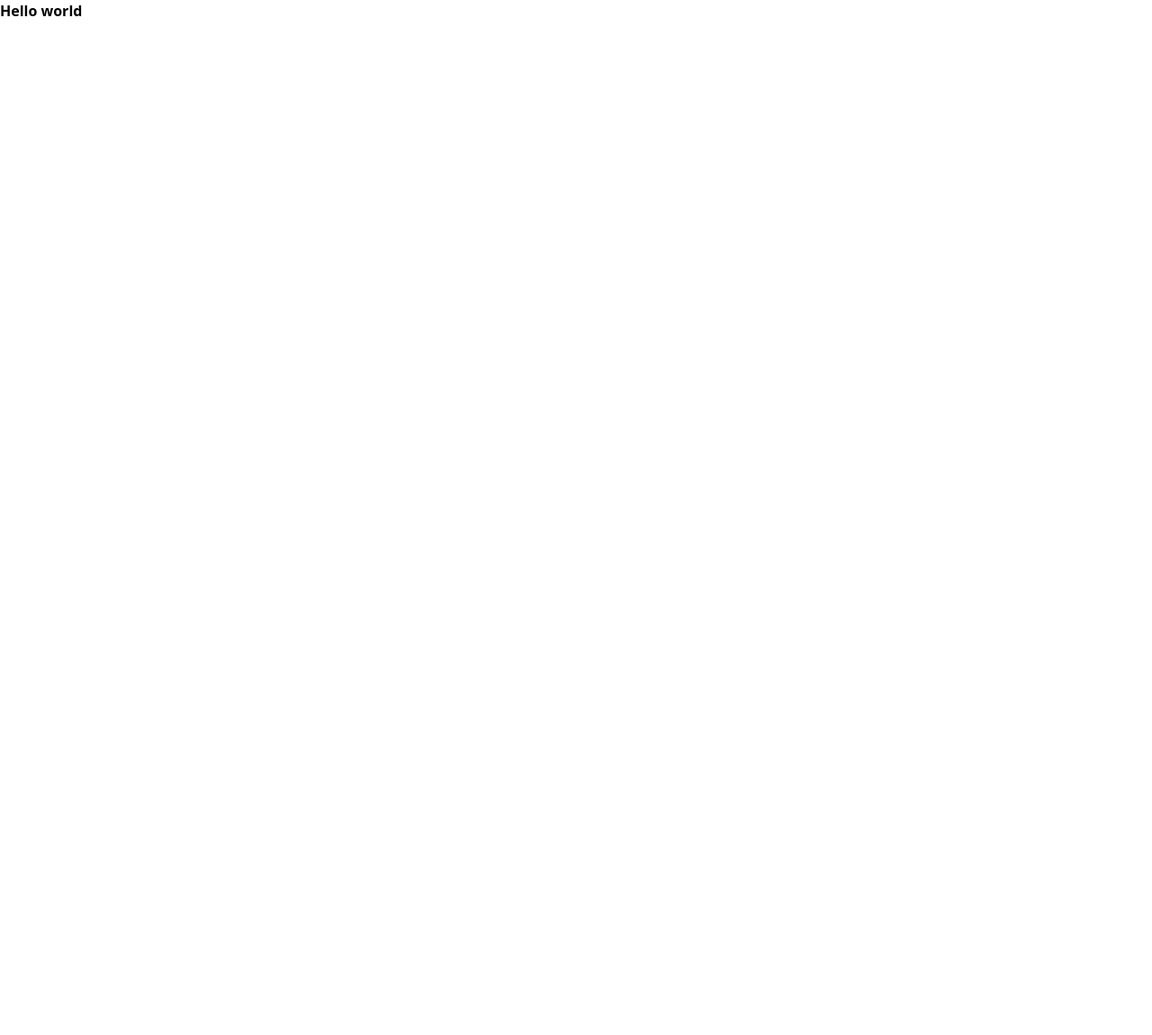
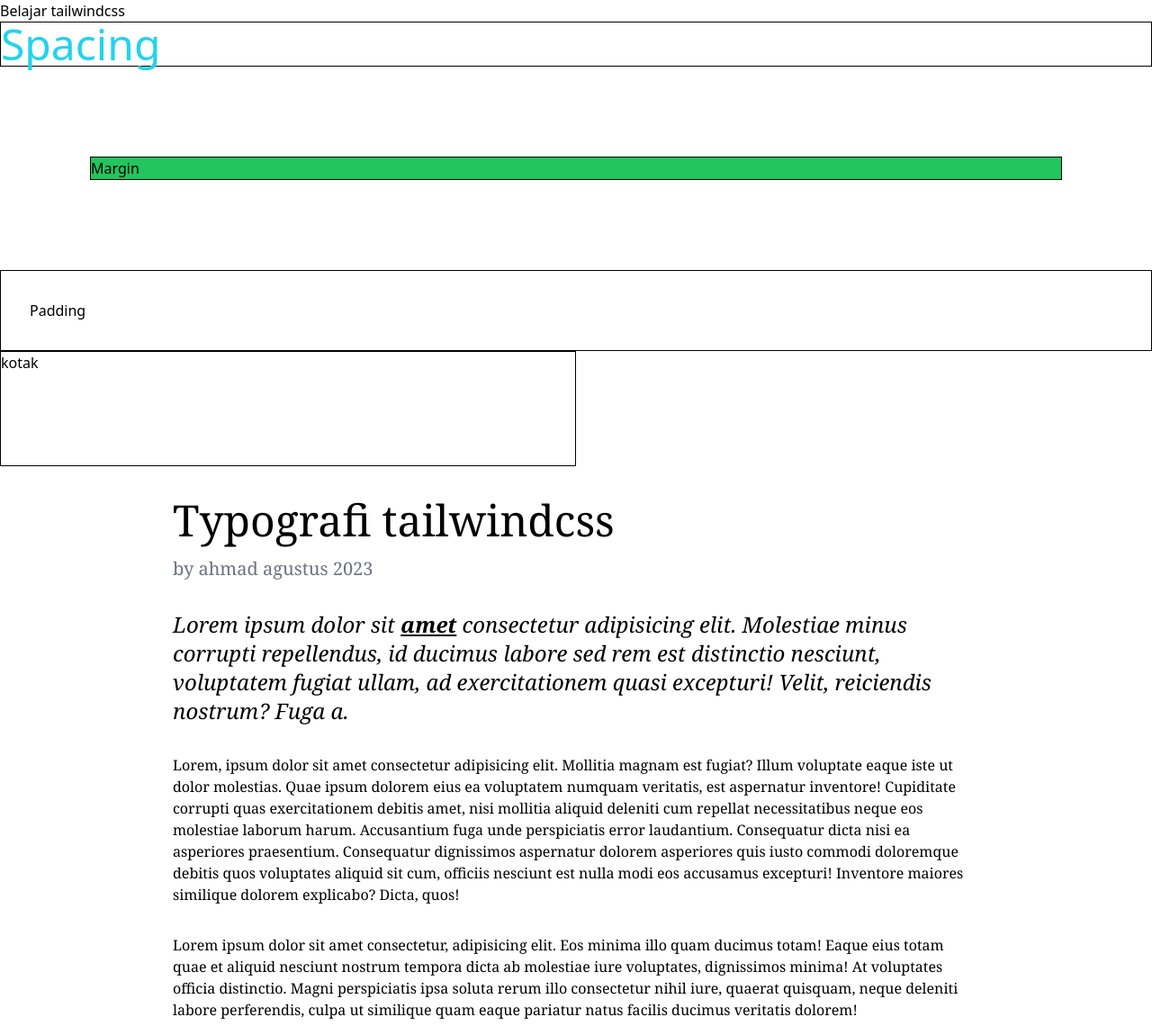
Before and after one commit to Amdzak/Belajar-TailwindCSS, a website: page 02. Basic Utility part1/public/index.html in a window 1280 px wide. Shown: the whole page at 90% size. Before the commit the page ends 800 px from the top, so only its background shows below. Drawn offline with Linux system fonts and the light colour scheme.

Commit message:
add files

```diff
--- a/02. Basic Utility part1/public/index.html
+++ b/02. Basic Utility part1/public/index.html
@@ -6,8 +6,40 @@
     <meta name="viewport" content="width=device-width, initial-scale=1.0">
     <link rel="stylesheet" href="./css/style.css">
     <title>Tailwindcss basic utility</title>
+    <!-- dapat tulisa saja code ini di dalam tailwind.config.jd -->
+    <!--   theme: {
+                extend: {
+                    margin: {
+                        '13' : "100px",
+                    }
+                },
+            },-->
+    <style>
+        #a *{
+            border: 1px solid black;
+        }
+    </style>
 </head>
 <body>
-    <h1 class="font-bold">Hello world</h1>
+    <h1>Belajar tailwindcss</h1>
+    <section id="a" class="mb-9">
+        <h2 class="text-cyan-400 text-5xl">Spacing</h2>
+        <!-- memberikan ke4 sisi margin dengan satuan rem -->
+        <div class="m-13 bg-green-500">Margin</div>
+        <div class="p-8">Padding</div>
+        <div class="w-1/2 h-32">kotak</div> <!-- dia akan lebar etengah dari parent -->
+    </section>
+
+    <section class="font-serif max-w-4xl mx-auto">
+        <h2 class="mb-4 text-5xl">Typografi tailwindcss</h2>
+        <div class="mb-8 text-xl text-gray-500">by <a href="#" class="text-l">ahmad</a> agustus 2023</div>
+        <blockquote class="mb-8 italic font-thin text-2xl">Lorem ipsum dolor sit <a href="#" class="underline font-extrabold">amet</a> consectetur adipisicing elit. Molestiae minus corrupti repellendus, id ducimus labore sed rem est distinctio nesciunt, voluptatem fugiat ullam, ad exercitationem quasi excepturi! Velit, reiciendis nostrum?
+        Fuga a.</blockquote>
+        <p class="mb-8">Lorem, ipsum dolor sit amet consectetur adipisicing elit. Mollitia magnam est fugiat? Illum voluptate eaque iste ut dolor molestias. Quae ipsum dolorem eius ea voluptatem numquam veritatis, est aspernatur inventore!
+        Cupiditate corrupti quas exercitationem debitis amet, nisi mollitia aliquid deleniti cum repellat necessitatibus neque eos molestiae laborum harum. Accusantium fuga unde perspiciatis error laudantium. Consequatur dicta nisi ea asperiores praesentium.
+        Consequatur dignissimos aspernatur dolorem asperiores quis iusto commodi doloremque debitis quos voluptates aliquid sit cum, officiis nesciunt est nulla modi eos accusamus excepturi! Inventore maiores similique dolorem explicabo? Dicta, quos!</p>
+        <p class="mb-4">Lorem ipsum dolor sit amet consectetur, adipisicing elit. Eos minima illo quam ducimus totam! Eaque eius totam quae et aliquid nesciunt nostrum tempora dicta ab molestiae iure voluptates, dignissimos minima!
+        At voluptates officia distinctio. Magni perspiciatis ipsa soluta rerum illo consectetur nihil iure, quaerat quisquam, neque deleniti labore perferendis, culpa ut similique quam eaque pariatur natus facilis ducimus veritatis dolorem!</p>
+    </section>
 </body>
 </html>
--- a/02. Basic Utility part1/tailwind.config.js
+++ b/02. Basic Utility part1/tailwind.config.js
@@ -2,7 +2,11 @@
 module.exports = {
   content: ["./public/**/*.{html,js}"],
   theme: {
-    extend: {},
+    extend: {
+      margin: {
+        '13': "100px",
+      }
+    },
   },
   plugins: [],
 }
```
Also changed, not shown: 02. Basic Utility part1/README.txt, 02. Basic Utility part1/public/css/style.css.
